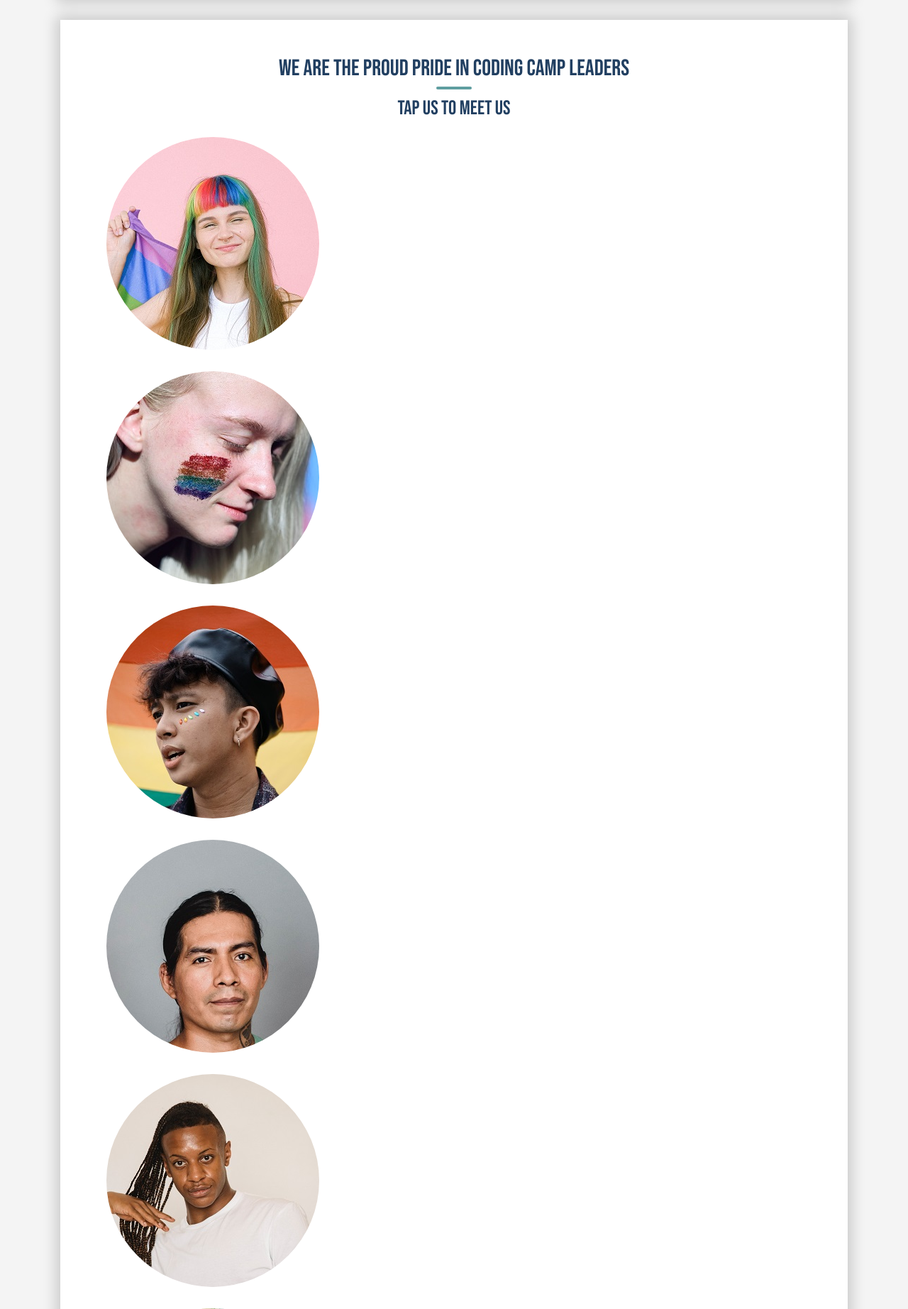
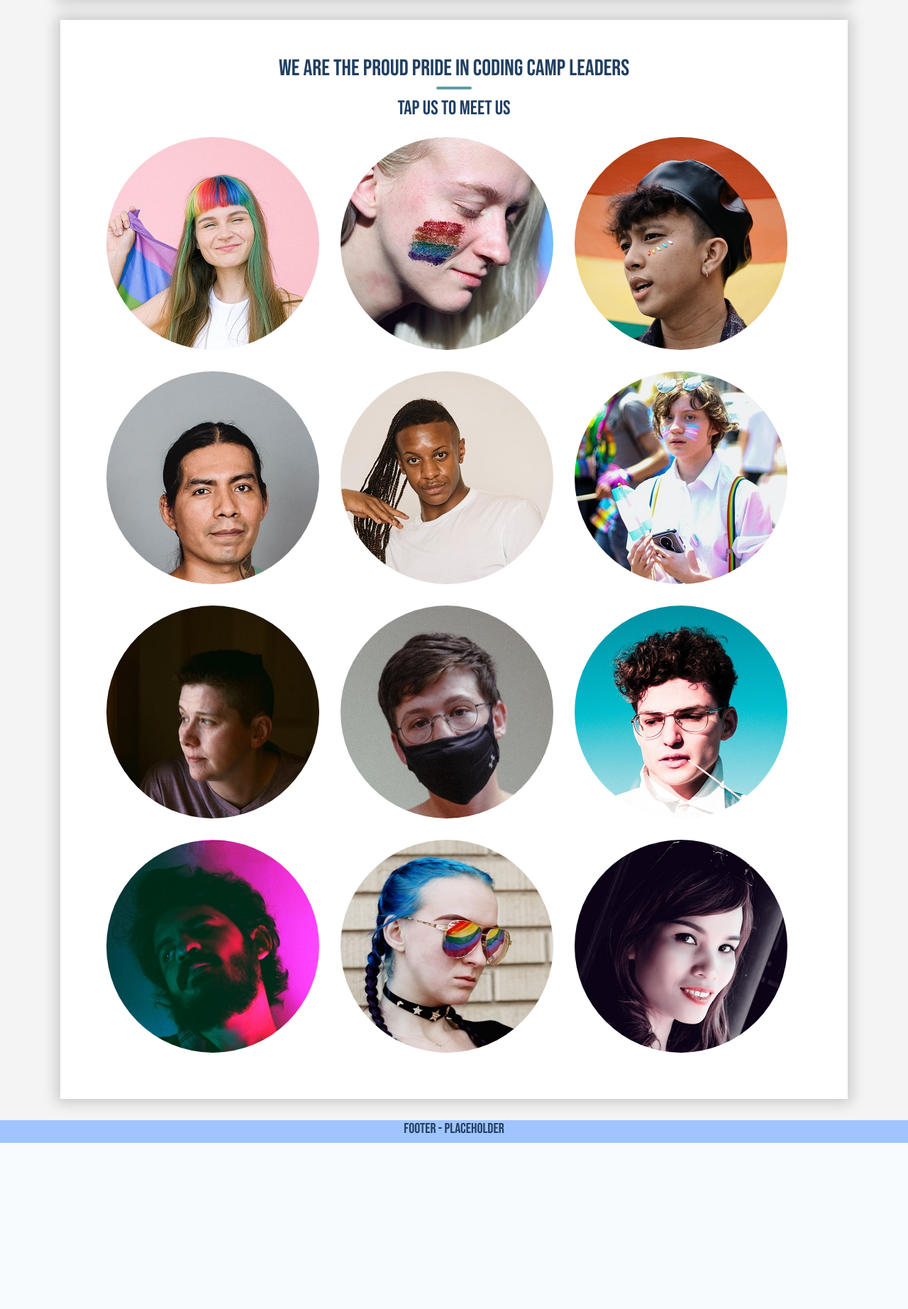
Before and after one commit to kimkesdev/Pride-In-Coding, a Flask app: page /about-us in a window 1280 px wide. Shown: the part 1029-2873 px from the top of the page at 71% size. After the commit the page ends 2639 px from the top, so only its background shows below. Run offline with Flask 2, Linux system fonts and the light colour scheme; some libraries are stand-ins or nearby versions.

Commit message:
updated strategy

```diff
--- a/static/css/style.css
+++ b/static/css/style.css
@@ -120,7 +120,7 @@ padding: 30px 30px;
 }
 
 .column {
-float: center;
+    float: left;
     padding: 15px 15px;
 }
 
@@ -136,6 +136,7 @@ padding: 15px 15px;
  .about.title {
     width: 100%;
 }
+
 /* Testimonials Styling */
 
 .testimonial-banner {
@@ -276,8 +277,6 @@ textarea{
 	}
 }
 
-
-
 @media (max-width: 576px) {
 	.flex-col-reverse {
         display: -webkit-box;
```
Also changed, not shown: README.md. Lines whose indentation alone changed are shown as unchanged.
